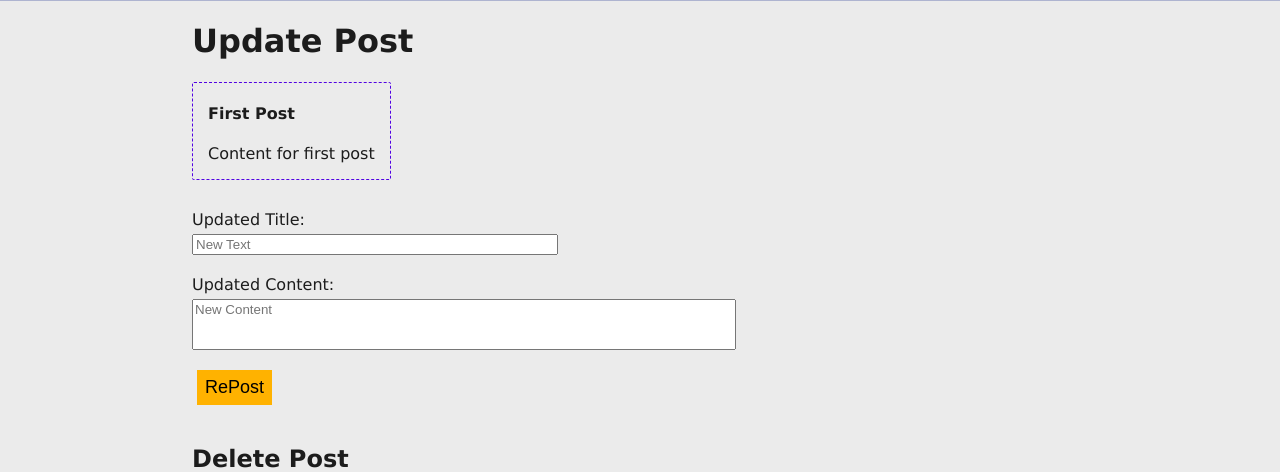
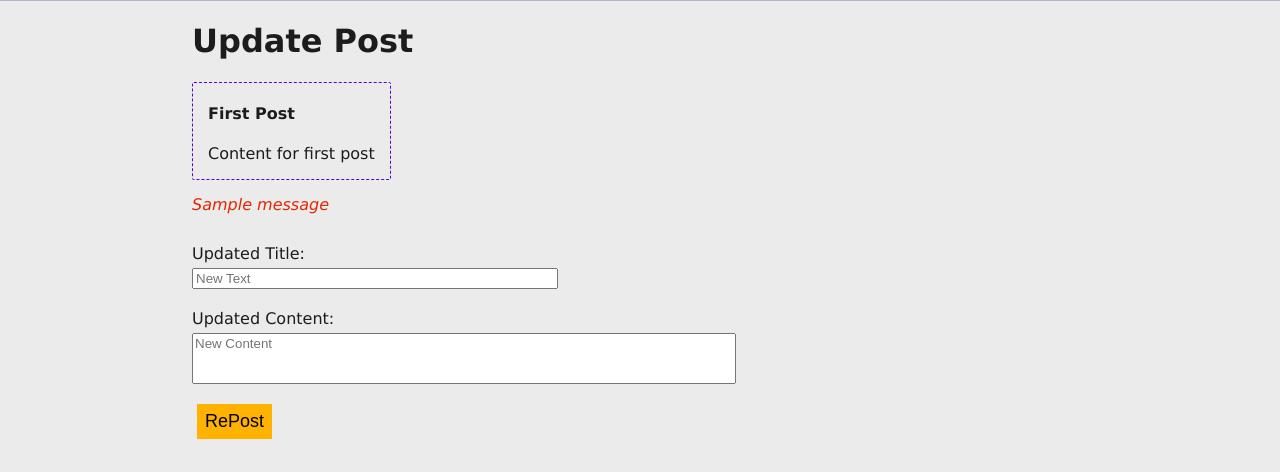
Before and after one commit to bchairez4/flask-landing-page, a Flask app: page /1/edit in a window 1280 px wide. Shown: the part 203-675 px from the top of the page. Run offline with Flask 3, Linux system fonts and the light colour scheme; data comes from the database, SQL or seed files in the repository; one stand-in notice (Sample message) is shown.

Commit message:
added flash message

```diff
--- a/templates/edit.html
+++ b/templates/edit.html
@@ -8,6 +8,12 @@
         <h4>{{ post['title'] }}</h4>
         <p>{{ post['content'] }}</p>
     </div>
+
+    {% for message in get_flashed_messages() %}
+        <div class="flashMessage">
+            <i>{{ message }}</i>
+        </div>
+    {% endfor %}
 
     <form class="updateForm" method="post">
         <div class="updateTitleForm">
```
